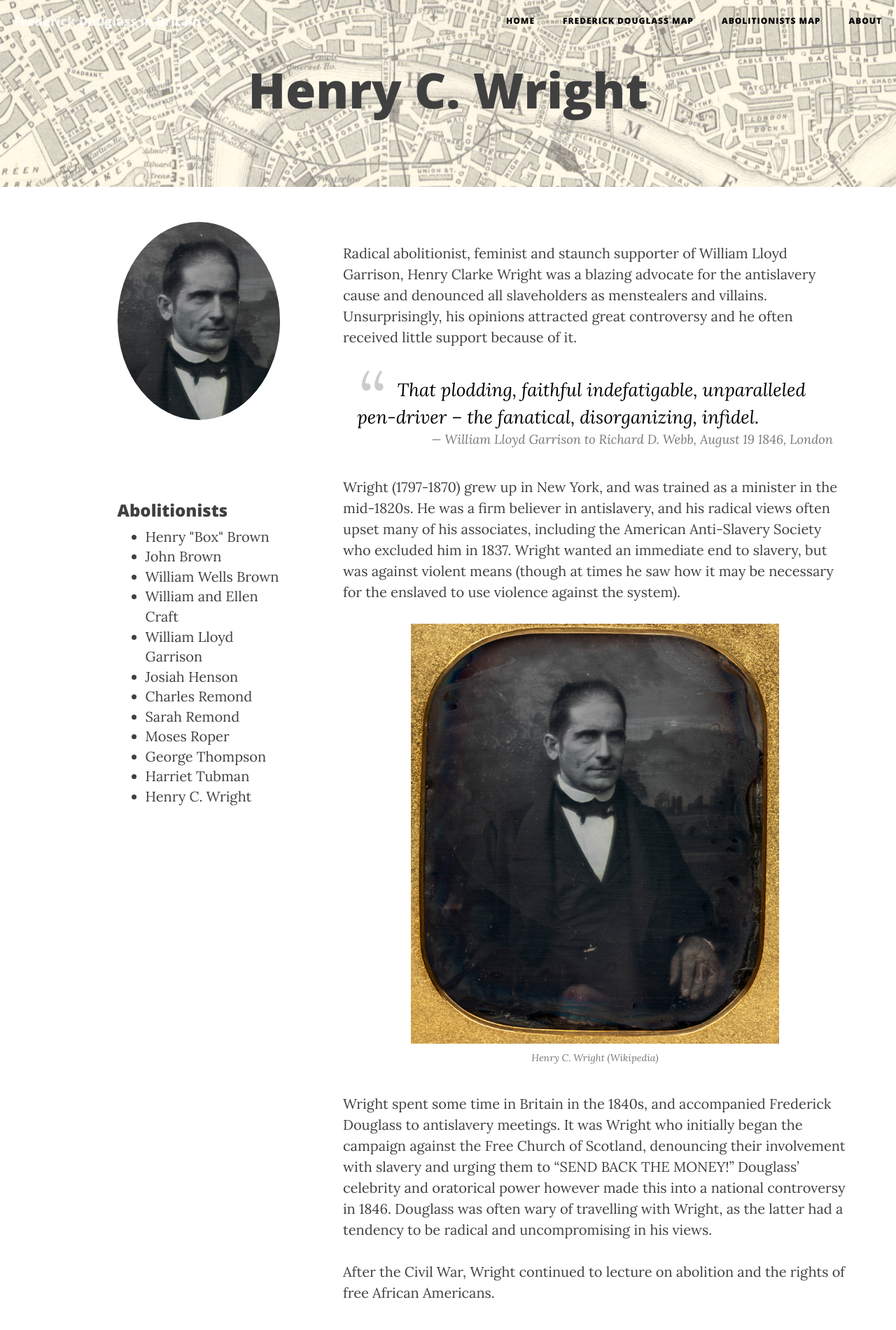
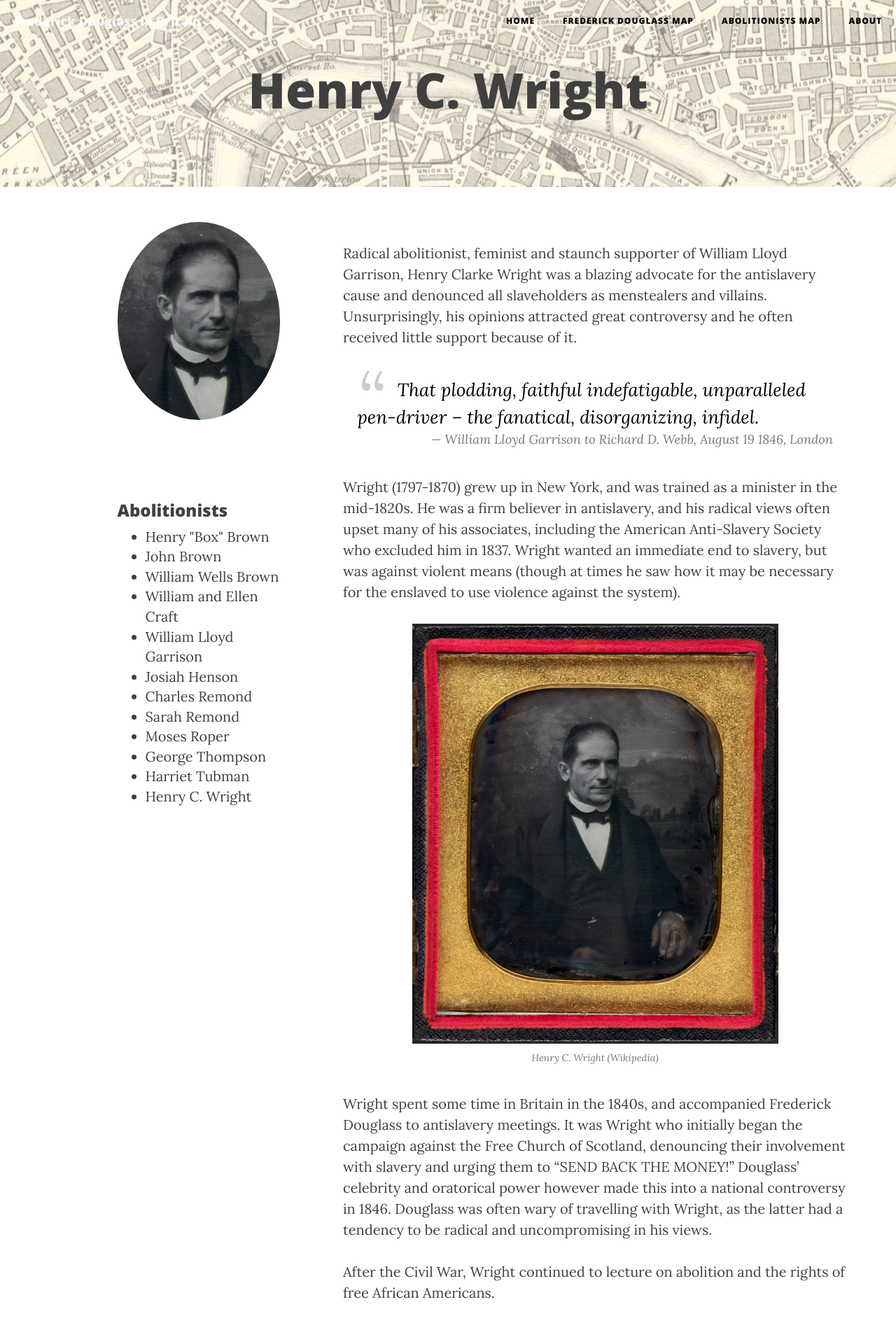
Before and after one commit to FDUK/fduk.github.io, a Jekyll site: the page built from abolitionists/HenryCWright.md, in a window 1280 px wide. Shown: the top 1900 px of the page at 70% size. Built offline with Jekyll 4.4.1, drawn with Linux system fonts in a browser that asks for light colours; nearby versions of some CDN libraries.

Commit message:
Update HenryCWright.md

```diff
--- a/abolitionists/HenryCWright.md
+++ b/abolitionists/HenryCWright.md
@@ -13,7 +13,7 @@
 
 Wright (1797-1870) grew up in New York, and was trained as a minister in the mid-1820s. He was a firm believer in antislavery, and his radical views often upset many of his associates, including the American Anti-Slavery Society who excluded him in 1837. Wright wanted an immediate end to slavery, but was against violent means (though at times he saw how it may be necessary for the enslaved to use violence against the system).
 
-![Picture of Henry C. Wright](/img/HenryCWright.png)
+![Picture of Henry C. Wright](/img/Henry_Clarke_Wright_daguerreotype_BPL_1847.jpg)
 <span class="caption text-muted">Henry C. Wright (Wikipedia)</span>
 
 Wright spent some time in Britain in the 1840s, and accompanied Frederick Douglass to antislavery meetings. It was Wright who initially began the campaign against the Free Church of Scotland, denouncing their involvement with slavery and urging them to “SEND BACK THE MONEY!” Douglass’ celebrity and oratorical power however made this into a national controversy in 1846. Douglass was often wary of travelling with Wright, as the latter had a tendency to be radical and uncompromising in his views.
```
